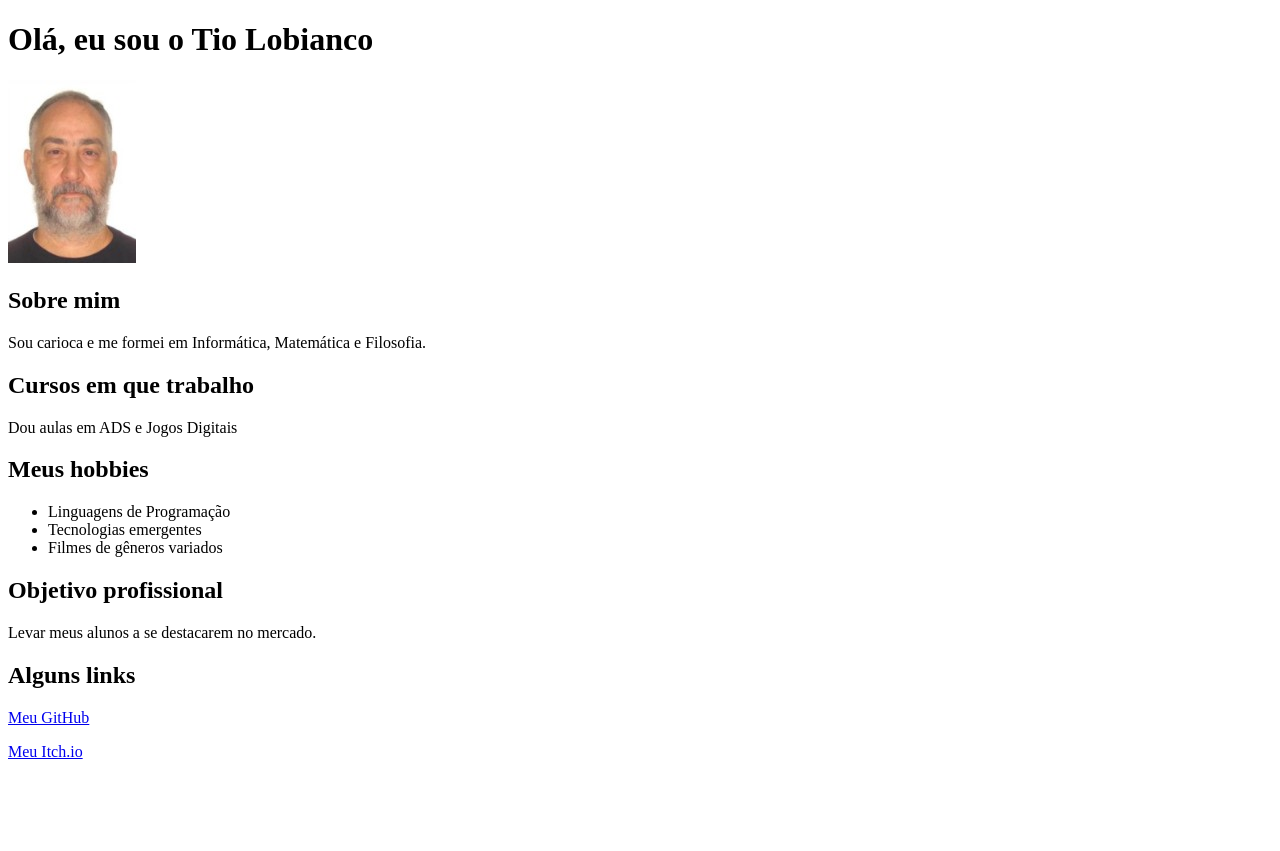
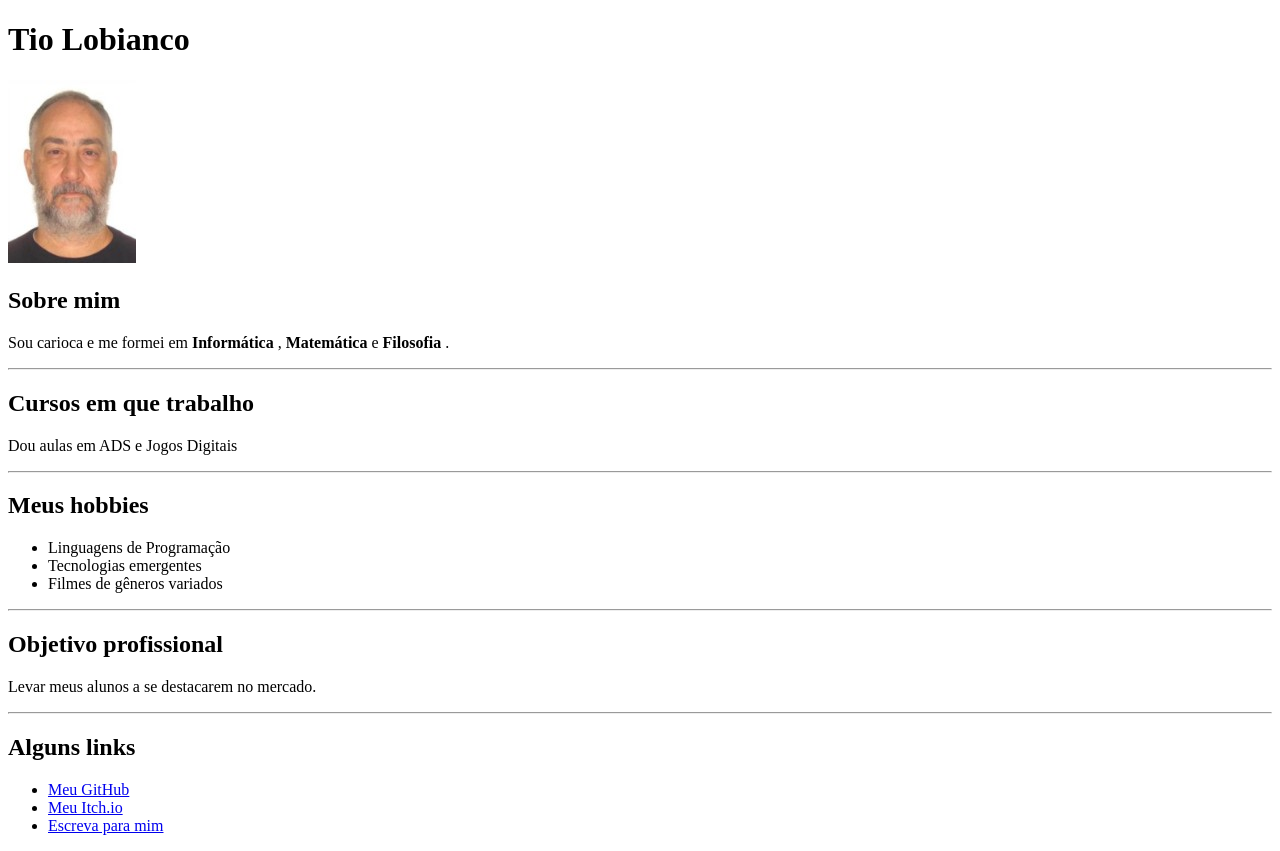
Before and after one commit to lobiancobr/DESENVOLVIMENTO_WEB, a plain HTML site: page WEB103/index.html in a window 1280 px wide. Before the commit the page ends 800 px from the top, so only its background shows below. Drawn offline with Linux system fonts and the light colour scheme; files whose address does not match are found by name.

Commit message:
Acrescentando novos detalhes

```diff
--- a/WEB103/index.html
+++ b/WEB103/index.html
@@ -1,25 +1,33 @@
 <!DOCTYPE html>
 <html>
 <head>
-    <title>Página do Tio LOBIANCO</title>
+    <meta charset="UTF-8">
+    <title>Pefil - Tio LOBIANCO</title>
 </head>
 <body>
-    <h1>Olá, eu sou o Tio Lobianco</h1>
+    <h1>Tio Lobianco</h1>
     <img src="assets/imagens/lobianco.jpg" alt="foto do Tio Lobianco">
     <h2>Sobre mim</h2>
-    <p>Sou carioca e me formei em Informática, Matemática e Filosofia.</p>
+    <p>Sou carioca e me formei em  <strong>Informática</strong> ,  <strong>Matemática</strong>  e  <strong>Filosofia</strong> .</p>
+    <hr>
     <h2>Cursos em que trabalho</h2>
     <p>Dou aulas em ADS e Jogos Digitais</p>
+    <hr>
     <h2>Meus hobbies</h2>
     <ul>
         <li>Linguagens de Programação</li>
         <li>Tecnologias emergentes</li>
         <li>Filmes de gêneros variados</li>
     </ul>
+    <hr>
     <h2>Objetivo profissional</h2>
     <p>Levar meus alunos a se destacarem no mercado.</p>
+    <hr>
     <h2>Alguns links</h2>
-    <p><a href="https://github.com/lobiancobr/" target="_blank">Meu GitHub</a></p>
-    <p><a href="https://lobiancobr.itch.io/" target="_blank">Meu Itch.io</a></p>
+    <ul>
+        <li><a href="https://github.com/lobiancobr/" target="_blank">Meu GitHub</a></li>
+        <li><a href="https://lobiancobr.itch.io/" target="_blank">Meu Itch.io</a></li>
+        <li><a href="mailto:jose.lobianco@cps.sp.gov.br">Escreva para mim</a></li>
+    </ul>
 </body>
 </html>
```
